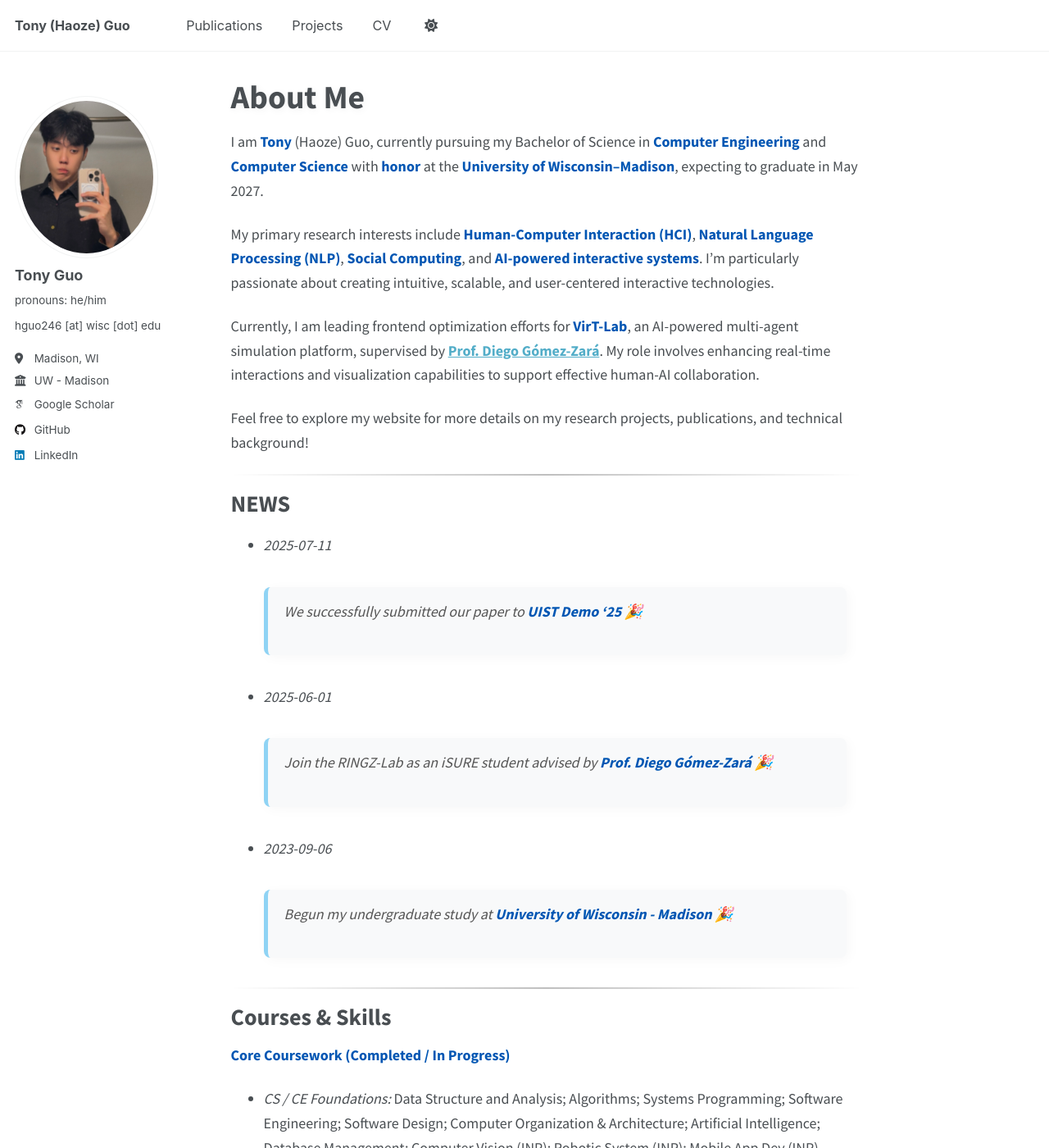
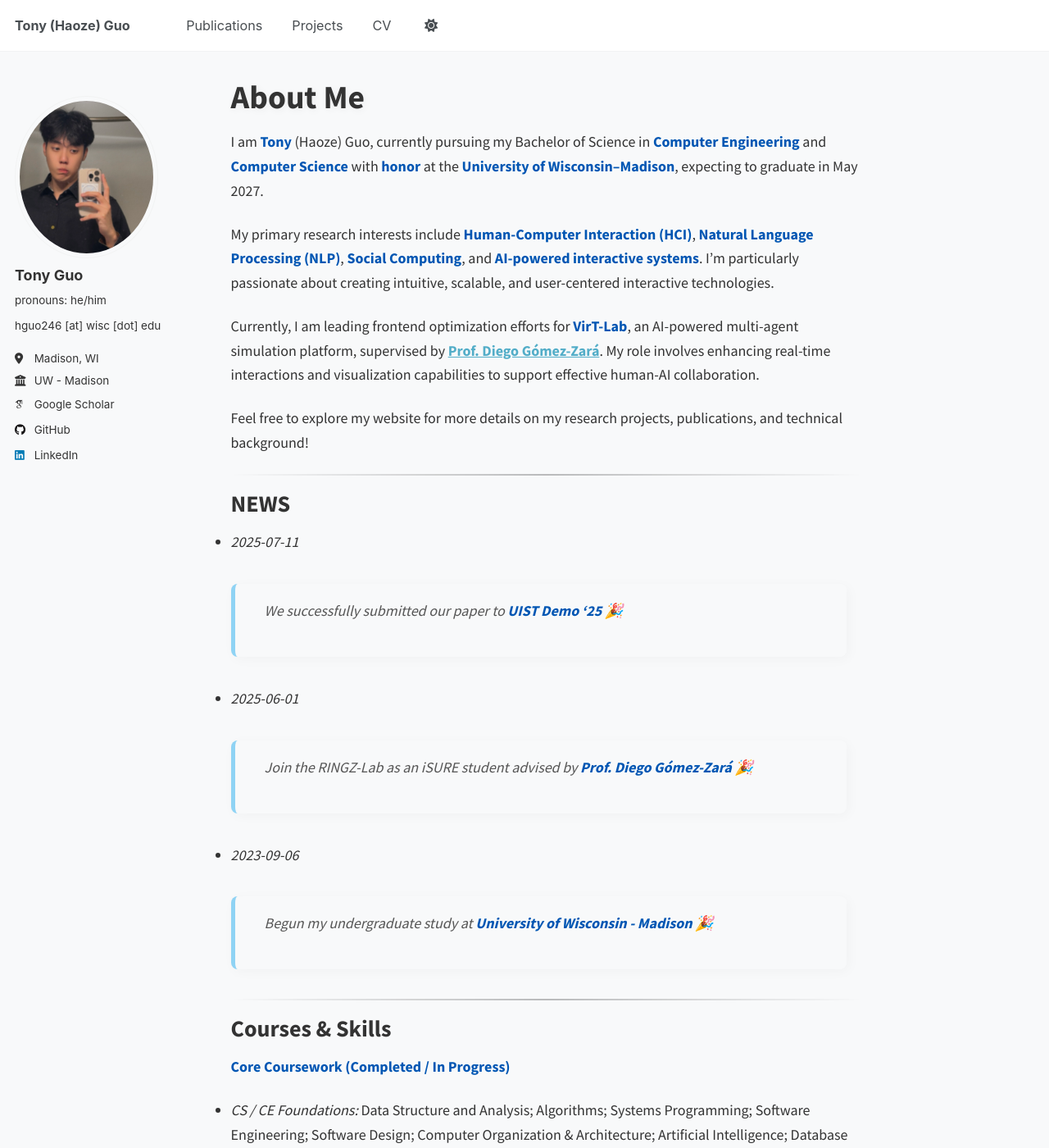
Before and after one commit to TonyGuo30/TonyGuo.github.io, a Jekyll site: the page built from _pages/about.md, in a window 1280 px wide and 1400 px high. Shown: the whole window at 82% size. Built offline with Jekyll 4.4.1, drawn with Linux system fonts in a browser that asks for light colours; some web fonts are replaced; a script that is not in the unit is left out.

Commit message:
Update _custom.scss

```diff
--- a/_sass/_custom.scss
+++ b/_sass/_custom.scss
@@ -1,60 +1,201 @@
-/* --- Global Style Overhaul --- */
+/* === 0. CSS Variables & Resets === */
+:root {
+  --color-primary: #0056b3;
+  --color-secondary: #8fd3f4;
+  --color-bg: #f8f9fa;
+  --color-text: #333;
+  --space-xs: 0.25rem;
+  --space-sm: 0.5rem;
+  --space-md: 1rem;
+  --space-lg: 2rem;
+  --ease-standard: cubic-bezier(.4,0,.2,1);
+  --duration-standard: 0.3s;
+}
 
-/* 1. Global Font Change */
+*, *::before, *::after {
+  margin: 0;
+  padding: 0;
+  box-sizing: border-box;
+}
+
+/* === 1. Global Font Change === */
 @import url('https://fonts.googleapis.com/css2?family=Source+Sans+Pro:wght@400;700&display=swap');
 
 body {
-  font-family: 'Source Sans Pro', sans-serif; /* <-- NEW GLOBAL FONT */
+  font-family: 'Source Sans Pro', sans-serif;
   line-height: 1.65;
+  background-color: var(--color-bg);
+  color: var(--color-text);
 }
 
-/* Ensure headings use the same font */
 h1, h2, h3, h4, h5, h6 {
   font-family: 'Source Sans Pro', sans-serif;
 }
 
-/* 2. Smaller Navigation Tabs */
+/* === 2. Smaller Navigation Tabs === */
 .masthead__menu-item {
-  font-size: 0.9em !important; /* <-- REDUCED SIZE for navigation links */
+  font-size: 0.9em !important;
 }
 
-
-/* 3. Keep Previous Style Enhancements */
-
-/* Reset title size to something neutral, adjust if needed */
+/* === 3. Previous Style Enhancements === */
 h1.page__title {
   font-size: 2.2em;
-  text-shadow: 2px 2px 10px rgba(0, 0, 0, 0.05);
+  text-shadow: 2px 2px 10px rgba(0,0,0,0.05);
 }
 
-/* Style the bolded text */
 strong {
-  color: #0056b3;
+  color: var(--color-primary);
 }
 
-/* Style the horizontal lines */
 hr {
   border: 0;
   height: 2px;
-  background-image: linear-gradient(to right, rgba(0, 0, 0, 0), rgba(0, 0, 0, 0.25), rgba(0, 0, 0, 0));
+  background-image:
+    linear-gradient(
+      to right,
+      rgba(0,0,0,0),
+      rgba(0,0,0,0.25),
+      rgba(0,0,0,0)
+    );
 }
 
-/* Style the NEWS blockquotes */
 blockquote {
-  border-left: 5px solid #8fd3f4;
+  border-left: 5px solid var(--color-secondary);
   background-color: #f8f9fa;
-  padding: 15px 20px;
+  padding: var(--space-md) var(--space-lg);
   border-radius: 8px;
-  box-shadow: 3px 3px 15px rgba(0, 0, 0, 0.03);
+  box-shadow: 3px 3px 15px rgba(0,0,0,0.03);
   font-style: italic;
   color: #555;
 }
 
-
+/* === 4. Accessibility & UX Enhancements === */
 html {
   scroll-behavior: smooth;
 }
+
 :focus {
   outline: 3px solid var(--color-secondary);
   outline-offset: 2px;
 }
+
+/* === Projects: Card Grid Variant === */
+.projects.grid {
+  display: grid;
+  grid-template-columns: repeat(auto-fit, minmax(280px, 1fr));
+  gap: var(--space-lg);
+  margin: var(--space-lg) 0;
+}
+.projects.grid .project-card {
+  background: #fff;
+  border-radius: 8px;
+  overflow: hidden;
+  box-shadow: 0 4px 12px rgba(0,0,0,0.05);
+  transition:
+    transform var(--duration-standard) var(--ease-standard),
+    box-shadow var(--duration-standard) var(--ease-standard);
+}
+.projects.grid .project-card:hover {
+  transform: translateY(-5px);
+  box-shadow: 0 8px 24px rgba(0,0,0,0.1);
+}
+.projects.grid .project-card img {
+  width: 100%;
+  display: block;
+  object-fit: cover;
+}
+.projects.grid .project-card .card-content {
+  padding: var(--space-md);
+}
+.projects.grid .project-card h3 {
+  margin-bottom: var(--space-sm);
+  font-size: 1.25rem;
+}
+.projects.grid .project-card p {
+  font-size: 0.9rem;
+  color: #555;
+}
+
+/* === Projects: Hero Banner Variant === */
+.projects.hero {
+  display: flex;
+  flex-direction: column;
+  gap: var(--space-md);
+}
+.projects.hero .project-hero {
+  position: relative;
+  overflow: hidden;
+  border-radius: 8px;
+}
+.projects.hero .project-hero img {
+  width: 100%;
+  display: block;
+  transition: transform var(--duration-standard) var(--ease-standard);
+}
+.projects.hero .project-hero:hover img {
+  transform: scale(1.05);
+}
+.projects.hero .project-hero .overlay {
+  position: absolute;
+  bottom: 0;
+  left: 0;
+  right: 0;
+  padding: var(--space-md);
+  background: linear-gradient(to top, rgba(0,0,0,0.6), transparent);
+  color: #fff;
+}
+
+/* === Projects: Masonry Tiles Variant === */
+.projects.tiles {
+  column-count: 3;
+  column-gap: var(--space-md);
+}
+@media (max-width: 900px) {
+  .projects.tiles { column-count: 2; }
+}
+@media (max-width: 600px) {
+  .projects.tiles { column-count: 1; }
+}
+.projects.tiles .project-tile {
+  break-inside: avoid;
+  background: #fff;
+  margin-bottom: var(--space-md);
+  border-left: 5px solid var(--color-primary);
+  padding: var(--space-md);
+  box-shadow: 0 2px 8px rgba(0,0,0,0.03);
+  transition: box-shadow var(--duration-standard) var(--ease-standard);
+}
+.projects.tiles .project-tile:hover {
+  box-shadow: 0 4px 16px rgba(0,0,0,0.08);
+}
+.projects.tiles .project-tile h3 {
+  margin-top: 0;
+}
+.projects.tiles .project-tile .read-more {
+  font-size: 0.85rem;
+  font-weight: 700;
+  color: var(--color-primary);
+  text-decoration: none;
+  margin-top: var(--space-sm);
+  display: inline-block;
+}
+
+/* === Projects: Filterable Tabs UI === */
+.project-tabs {
+  display: flex;
+  gap: var(--space-sm);
+  margin-bottom: var(--space-md);
+}
+.project-tabs button {
+  background: none;
+  border: 2px solid var(--color-primary);
+  padding: var(--space-sm) var(--space-md);
+  border-radius: 4px;
+  cursor: pointer;
+  transition: background-color var(--duration-standard) var(--ease-standard);
+}
+.project-tabs button.active,
+.project-tabs button:hover {
+  background-color: var(--color-primary);
+  color: #fff;
+}
```
